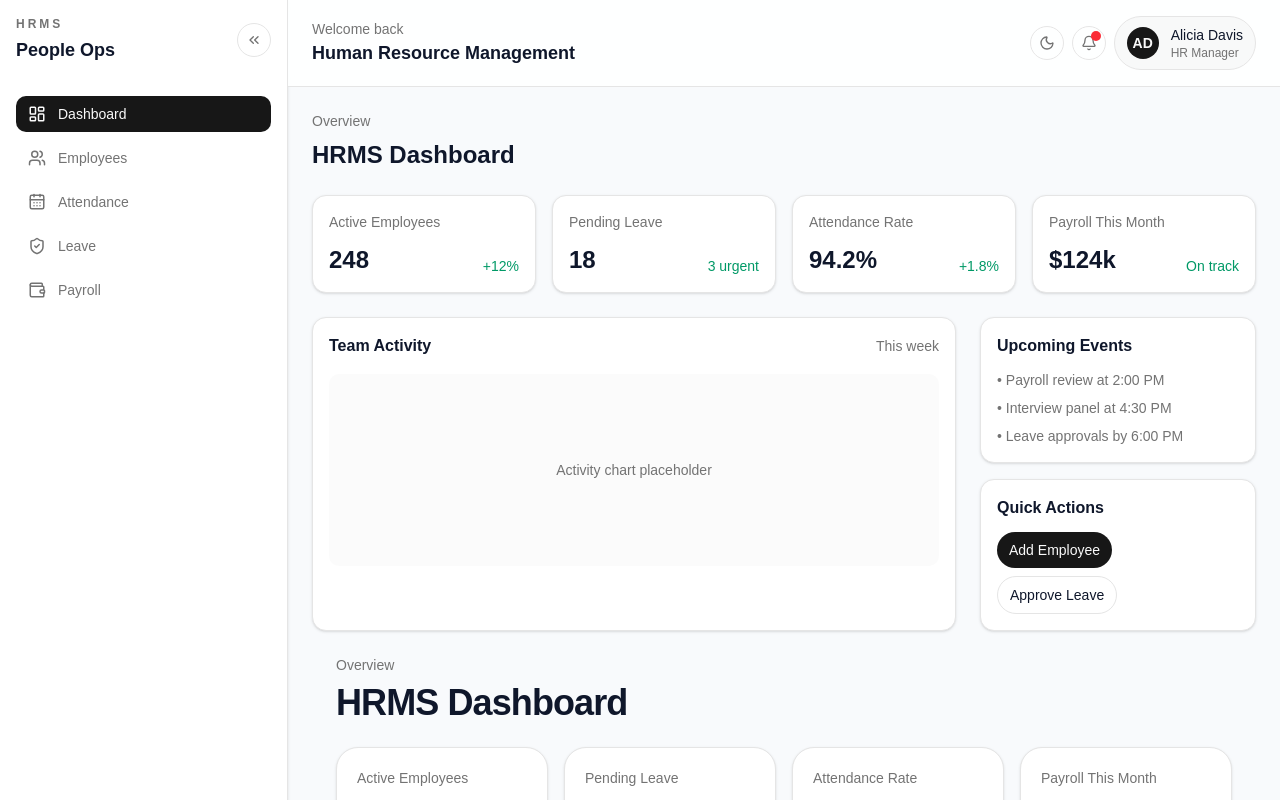
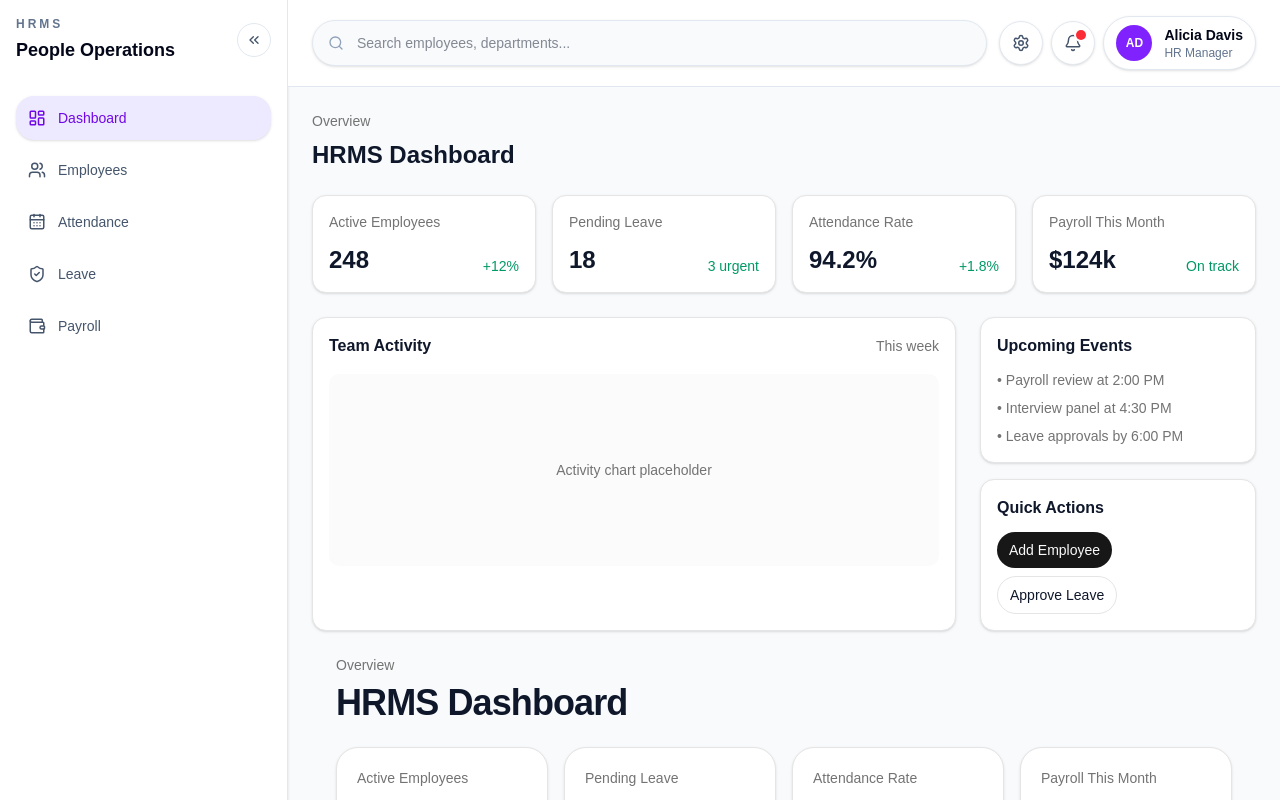
Before and after one commit to drashti777oo/Resources_careful_use, a React (Vite) app in the folder HRM/: page /login in a window 1280 px wide. Both pictures are taken after typing "name@example.com", "Sample123" into the empty fields and a click on the button "Continue to dashboard". Shown: the top 800 px of the page. Built offline with nearby package versions, Linux system fonts and the light colour scheme.

Commit message:
Updated the Employees page

```diff
--- a/HRM/src/components/layout/MainLayout.tsx
+++ b/HRM/src/components/layout/MainLayout.tsx
@@ -8,6 +8,8 @@ import {
   LayoutDashboard,
   LogOut,
   Moon,
+  Search,
+  Settings,
   ShieldCheck,
   Sun,
   Users,
@@ -31,17 +33,17 @@ export function MainLayout() {
 
   return (
     <div className={`flex min-h-screen ${darkMode ? "dark bg-zinc-950 text-zinc-100" : "bg-slate-50 text-slate-900"}`}>
-      <aside className={`${collapsed ? "w-20" : "w-72"} hidden flex-col justify-between border-r bg-background/95 p-4 shadow-sm lg:flex`}>
+      <aside className={`${collapsed ? "w-20" : "w-72"} hidden flex-col justify-between border-r border-slate-200 bg-white p-4 shadow-sm lg:flex`}>
         <div>
-          <div className="mb-8 flex items-center justify-between">
+          <div className="mb-8 flex items-center justify-between gap-3">
             <div>
-              <p className="text-xs font-semibold uppercase tracking-[0.25em] text-muted-foreground">HRMS</p>
-              <h2 className="mt-1 text-lg font-semibold">People Ops</h2>
+              <p className="text-xs font-semibold uppercase tracking-[0.25em] text-slate-500">HRMS</p>
+              <h2 className="mt-1 text-lg font-semibold text-slate-950">People Operations</h2>
             </div>
             <button
               type="button"
               onClick={() => setCollapsed((value) => !value)}
-              className="rounded-full border p-2 text-muted-foreground transition hover:bg-accent"
+              className="rounded-full border border-slate-200 p-2 text-slate-600 transition hover:bg-slate-100"
             >
               {collapsed ? <ChevronsRight size={16} /> : <ChevronsLeft size={16} />}
             </button>
@@ -53,10 +55,10 @@ export function MainLayout() {
                 key={to}
                 to={to}
                 className={({ isActive }) =>
-                  `flex items-center gap-3 rounded-lg px-3 py-2 text-sm font-medium transition ${
+                  `flex items-center gap-3 rounded-2xl px-3 py-3 text-sm font-medium transition ${
                     isActive
-                      ? "bg-primary text-primary-foreground"
-                      : "text-muted-foreground hover:bg-accent hover:text-foreground"
+                      ? "bg-violet-100 text-violet-700 shadow-sm"
+                      : "text-slate-600 hover:bg-slate-100 hover:text-slate-900"
                   }`
                 }
               >
@@ -67,48 +69,51 @@ export function MainLayout() {
           </nav>
         </div>
 
-        <button
-          type="button"
-          onClick={logout}
-          className="flex items-center gap-2 rounded-lg border px-3 py-2 text-sm text-muted-foreground transition hover:bg-accent hover:text-foreground"
-        >
-          <LogOut size={16} />
-          {!collapsed ? <span>Logout</span> : null}
-        </button>
+        <div className="space-y-4">
+          <div className="rounded-3xl border border-slate-200 bg-slate-50 p-4 shadow-sm">
+            <p className="text-sm font-semibold text-slate-950">People Ops Inc.</p>
+            <p className="mt-1 text-xs text-slate-500">Enterprise Plan</p>
+          </div>
+
+          <div className="flex items-center gap-3 rounded-3xl border border-slate-200 bg-white px-3 py-3 shadow-sm">
+            <div className="flex h-9 w-9 items-center justify-center rounded-full bg-violet-600 text-xs font-semibold text-white">
+              AD
+            </div>
+            {!collapsed ? (
+              <div>
+                <p className="text-sm font-semibold text-slate-950">Alicia Davis</p>
+                <p className="text-xs text-slate-500">HR Manager</p>
+              </div>
+            ) : null}
+          </div>
+        </div>
       </aside>
 
       <div className="flex-1">
-        <header className="border-b bg-background/90 px-4 py-4 backdrop-blur sm:px-6">
+        <header className="border-b border-slate-200 bg-white/95 px-4 py-4 backdrop-blur sm:px-6">
           <div className="flex flex-wrap items-center justify-between gap-3">
-            <div>
-              <p className="text-sm text-muted-foreground">Welcome back</p>
-              <h1 className="text-lg font-semibold">Human Resource Management</h1>
+            <div className="relative flex-1 min-w-0">
+              <Search className="pointer-events-none absolute left-4 top-1/2 h-4 w-4 -translate-y-1/2 text-slate-400" />
+              <input
+                type="search"
+                placeholder="Search employees, departments..."
+                className="w-full rounded-full border border-slate-200 bg-slate-50 py-3 pl-11 pr-4 text-sm text-slate-900 shadow-sm focus:border-violet-300 focus:outline-none"
+              />
             </div>
 
             <div className="flex items-center gap-2">
-              <button
-                type="button"
-                onClick={() => setDarkMode((value) => !value)}
-                className="rounded-full border p-2 text-muted-foreground transition hover:bg-accent"
-              >
-                {darkMode ? <Sun size={16} /> : <Moon size={16} />}
+              <button className="inline-flex h-11 w-11 items-center justify-center rounded-full border border-slate-200 bg-white text-slate-600 shadow-sm transition hover:bg-slate-100">
+                <Settings size={18} />
               </button>
-
-              <button
-                type="button"
-                className="relative rounded-full border p-2 text-muted-foreground transition hover:bg-accent"
-              >
-                <Bell size={16} />
-                <span className="absolute right-1 top-1 h-2.5 w-2.5 rounded-full bg-red-500" />
+              <button className="relative inline-flex h-11 w-11 items-center justify-center rounded-full border border-slate-200 bg-white text-slate-600 shadow-sm transition hover:bg-slate-100">
+                <Bell size={18} />
+                <span className="absolute right-2 top-2 h-2.5 w-2.5 rounded-full bg-red-500 ring-2 ring-white" />
               </button>
-
-              <div className="flex items-center gap-3 rounded-full border bg-muted/60 px-3 py-2">
-                <div className="flex h-8 w-8 items-center justify-center rounded-full bg-primary text-sm font-semibold text-primary-foreground">
-                  AD
-                </div>
-                <div className="hidden text-left sm:block">
-                  <p className="text-sm font-medium">Alicia Davis</p>
-                  <p className="text-xs text-muted-foreground">HR Manager</p>
+              <div className="hidden rounded-full border border-slate-200 bg-white px-3 py-2 shadow-sm sm:flex items-center gap-3">
+                <div className="flex h-9 w-9 items-center justify-center rounded-full bg-violet-600 text-xs font-semibold text-white">AD</div>
+                <div className="min-w-0">
+                  <p className="text-sm font-semibold text-slate-950">Alicia Davis</p>
+                  <p className="text-xs text-slate-500">HR Manager</p>
                 </div>
               </div>
             </div>
--- a/HRM/src/pages/employees/EmployeesPage.tsx
+++ b/HRM/src/pages/employees/EmployeesPage.tsx
@@ -1,8 +1,9 @@
 import { useMemo, useState } from "react"
-import { CheckCircle, Calendar, Download, DollarSign, Filter, MoreHorizontal, Plus, Search, UserCheck, Users } from "lucide-react"
+import { Calendar, ChevronDown, CheckCircle, Download, DollarSign, Filter, MoreHorizontal, Plus, Search, TrendingUp, UserCheck, Users } from "lucide-react"
 
 import { EmployeeForm, type EmployeeFormValues } from "@/components/forms/EmployeeForm"
 import { Modal } from "@/components/ui/Modal"
+import { PageHeader } from "@/components/common/PageHeader"
 import type { Employee } from "@/types"
 
 const initialEmployees: Employee[] = [
@@ -179,17 +180,65 @@ export function EmployeesPage() {
     <div className="space-y-6 p-6">
       <div className="grid gap-4 xl:grid-cols-5">
         {[
-          { label: "Total employees", value: "248", detail: "+2.1% this month", accent: "text-violet-600" },
-          { label: "Active employees", value: "230", detail: "+8% this month", accent: "text-sky-600" },
-          { label: "On leave", value: "12", detail: "2 from yesterday", accent: "text-amber-600" },
-          { label: "Attendance rate", value: "94.2%", detail: "+1.8% this month", accent: "text-emerald-600" },
-          { label: "Payroll this month", value: "$124,560", detail: "On track", accent: "text-fuchsia-600" },
+          {
+            label: "Total employees",
+            value: "248",
+            detail: "+12% this month",
+            accent: "text-violet-600",
+            icon: Users,
+            iconBg: "bg-violet-50 text-violet-700",
+            chartBg: "bg-violet-100",
+          },
+          {
+            label: "Active employees",
+            value: "230",
+            detail: "+8% this month",
+            accent: "text-emerald-600",
+            icon: UserCheck,
+            iconBg: "bg-emerald-50 text-emerald-700",
+            chartBg: "bg-emerald-100",
+          },
+          {
+            label: "On leave",
+            value: "12",
+            detail: "-2 from last month",
+            accent: "text-amber-600",
+            icon: Calendar,
+            iconBg: "bg-amber-50 text-amber-700",
+            chartBg: "bg-amber-100",
+          },
+          {
+            label: "Attendance rate",
+            value: "94.2%",
+            detail: "+1.8% this month",
+            accent: "text-sky-600",
+            icon: CheckCircle,
+            iconBg: "bg-sky-50 text-sky-700",
+            chartBg: "bg-sky-100",
+          },
+          {
+            label: "Payroll this month",
+            value: "$124,560",
+            detail: "On track",
+            accent: "text-fuchsia-600",
+            icon: DollarSign,
+            iconBg: "bg-fuchsia-50 text-fuchsia-700",
+            chartBg: "bg-fuchsia-100",
+          },
         ].map((stat) => (
-          <div key={stat.label} className="rounded-3xl border bg-background p-5 shadow-sm">
-            <p className="text-sm text-muted-foreground">{stat.label}</p>
-            <div className="mt-4 flex items-end justify-between gap-4">
-              <p className="text-3xl font-semibold text-slate-900">{stat.value}</p>
-              <span className={`rounded-full px-3 py-1 text-xs font-semibold ${stat.accent}`}>{stat.detail}</span>
+          <div key={stat.label} className="rounded-3xl border border-slate-200 bg-white p-5 shadow-sm transition hover:shadow-lg">
+            <div className="flex items-start justify-between gap-4">
+              <div>
+                <p className="text-sm font-semibold uppercase tracking-[0.16em] text-slate-500">{stat.label}</p>
+                <p className="mt-4 text-3xl font-semibold text-slate-950">{stat.value}</p>
+              </div>
+              <div className={`${stat.iconBg} grid h-12 w-12 place-items-center rounded-2xl`}>
+                <stat.icon size={18} />
+              </div>
+            </div>
+            <div className="mt-4 flex items-center justify-between gap-4">
+              <span className={`text-sm font-semibold ${stat.accent}`}>{stat.detail}</span>
+              <div className={`${stat.chartBg} h-10 w-full rounded-3xl`} />
             </div>
           </div>
         ))}
```
